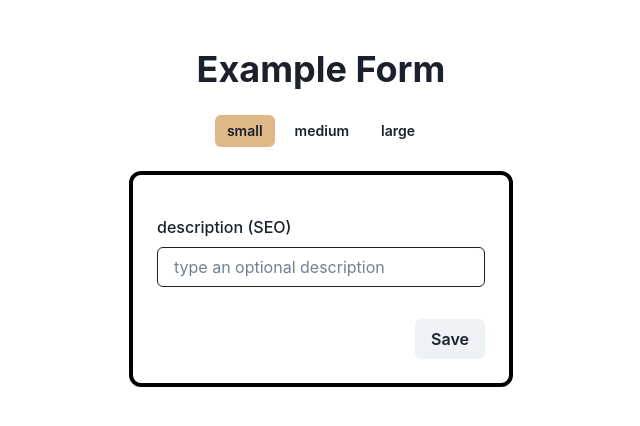
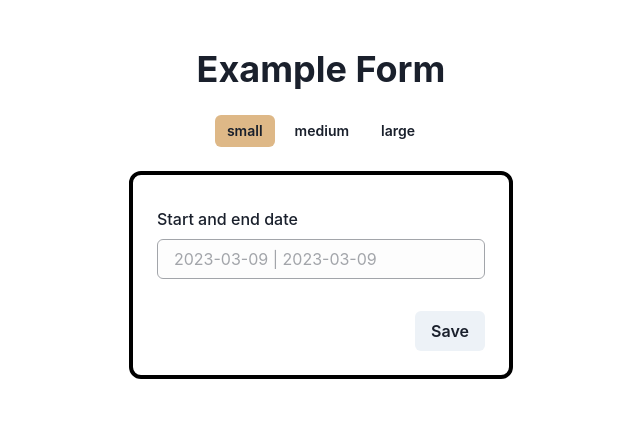
Before and after one commit to juancarloselorriaga/react-formatge, a React (Vite) app: page / in a window 1280 px wide. Shown: the top 426 px of the page, without its empty margins (319-959 px from the left). Built offline with nearby package versions, Linux system fonts and the light colour scheme.

Commit message:
dev: DevForm updated

```diff
--- a/src/forms/DevForm.tsx
+++ b/src/forms/DevForm.tsx
@@ -2,10 +2,10 @@ import { StackProps } from '@chakra-ui/react'
 import { FormFieldType, OnFormSubmit } from '../types'
 import React, { FC } from 'react'
 import FormWrapper from '../_layout/FormWrapper'
-import { formValidationRgx } from '../helpers/rgx'
+import DateRangePickerComponent from '../_components/DateComponents/DateRangePickerComponent'
 
 export type DevFormFields = {
-  description: string
+  dates: [Date, Date]
 }
 
 interface DevFormComponentProps extends StackProps {
@@ -18,19 +18,21 @@ interface DevFormComponentProps extends StackProps {
 const DevFormComponent: FC<DevFormComponentProps> = ( { data, buttonLabel, onFormSubmit, ...props } ) => {
 
   const inputFields: FormFieldType<DevFormFields>[] = [
-{
-      name: 'description',
-      componentType: 'input',
-      label: 'description (SEO)',
-      placeholder: 'type an optional description',
-      initialValue: '',
+    {
+      name: 'dates' as const,
+      componentType: 'component' as const,
+      label: 'Start and end date',
+      initialValue: [ new Date(), new Date() ] as [ Date, Date ],
       validation: {
         required: false,
-        validator: {
-          regEx: formValidationRgx.limitChars( 0, 10 ),
-          error: 'The character limit is 250'
-        }
-      }
+      },
+      component: (
+        <DateRangePickerComponent
+          isDisabled
+          title={ 'Start and end date' }
+        />
+      ),
+
     },
   ]
 
```
